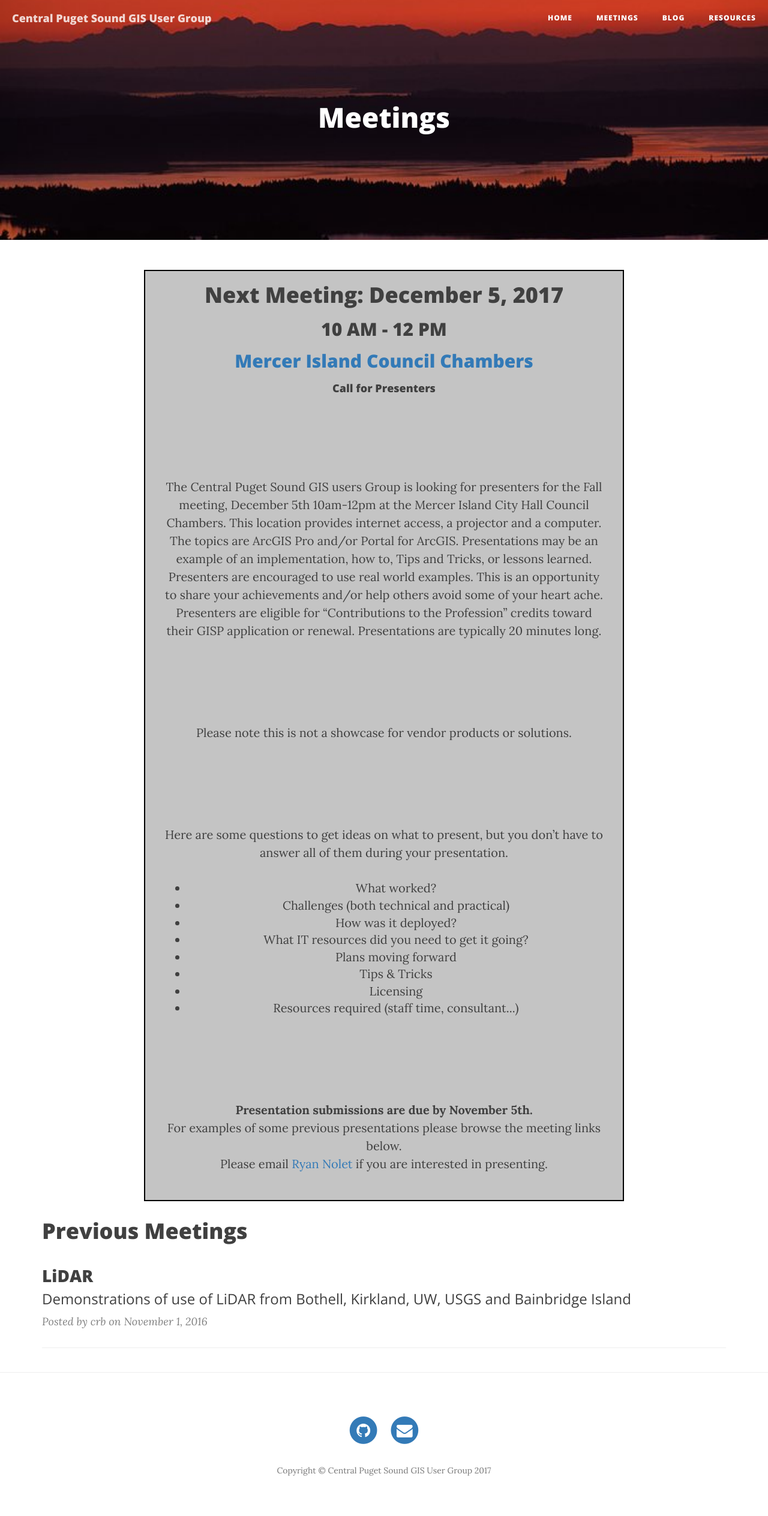
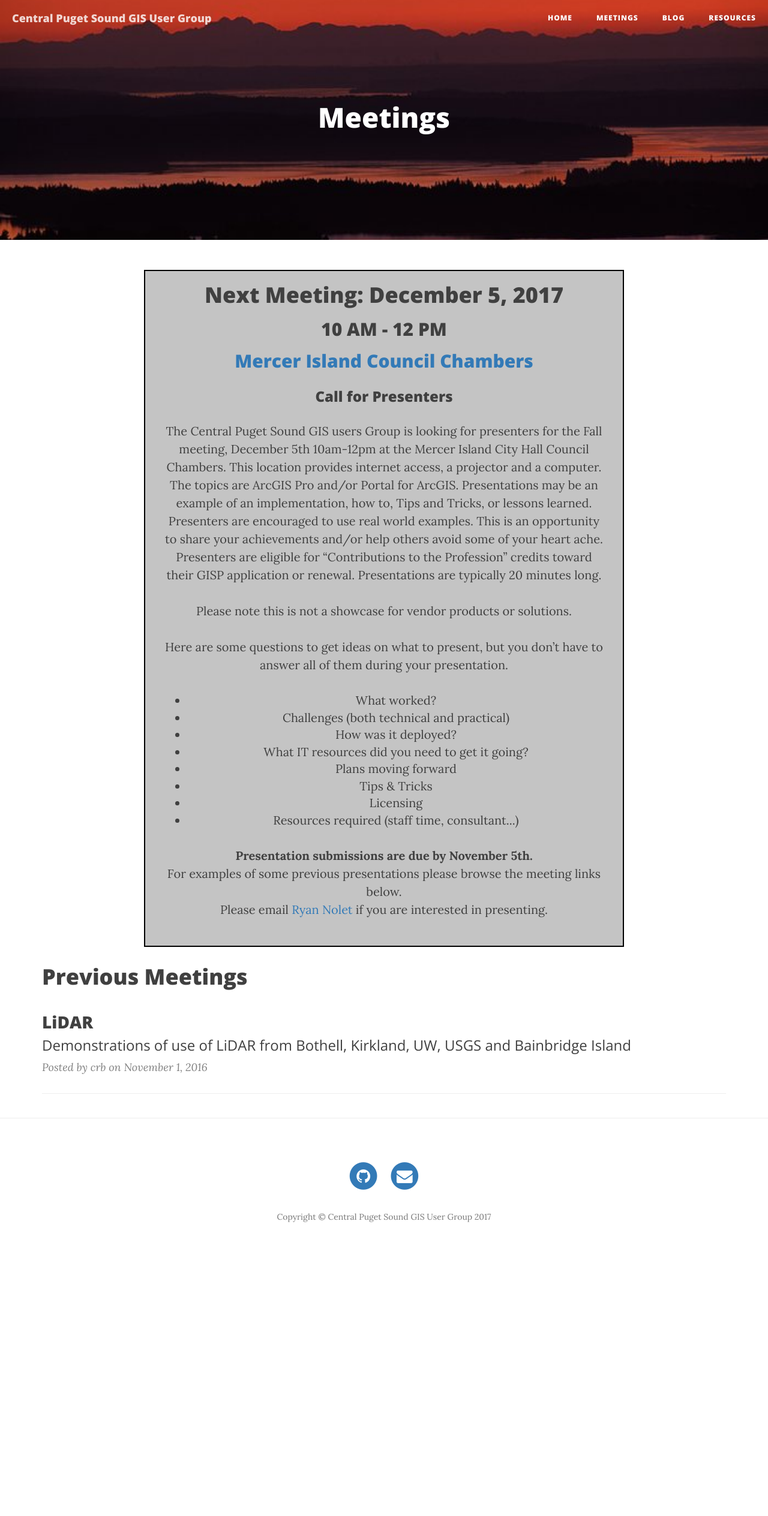
Before and after one commit to cpsgis/cpsgis.github.io, a Jekyll site: the page built from meetings/index.html, in a window 1280 px wide. Shown: the whole page at 60% size. Built offline with Jekyll 4.4.1, drawn with Linux system fonts in a browser that asks for light colours; nearby versions of some CDN libraries; after the commit the page ends 2105 px from its top, so only the background shows below that.

Commit message:
fixed spacing issues

```diff
--- a/meetings/index.html
+++ b/meetings/index.html
@@ -34,17 +34,17 @@ paginate: 2
           -->
           <!-- SINGLE-COLUMN, used when topic(s) and/or presenters are not known, for announcements to get them! -->
           <div class="col-lg-12">
-            <h4>Call for Presenters</h4>
-            <p class="page-topic-narrative">
+            <h3>Call for Presenters</h3>
+            <p>
               The Central Puget Sound GIS users Group is looking for presenters for the Fall meeting, December 5th 10am-12pm at the Mercer Island City Hall Council Chambers. This location provides internet access, a projector and a computer.
               The topics are ArcGIS Pro and/or Portal for ArcGIS. Presentations may be an example of an implementation, how to, Tips and Tricks, or lessons learned. Presenters are encouraged to use real world examples. This is an opportunity to share
               your achievements and/or help others avoid some of your heart ache. Presenters are eligible for “Contributions to the Profession” credits toward their GISP application or renewal.
               Presentations are typically 20 minutes long.
             </p>
-            <p class="page-topic-narrative">
+            <p>
               Please note this is not a showcase for vendor products or solutions.
             </p>
-            <p class="page-topic-narrative">
+            <p>
               Here are some questions to get ideas on what to present, but you don’t have to answer all of them during your presentation.
               <ul>
                  <li>What worked?</li>
@@ -57,7 +57,7 @@ paginate: 2
                 <li>Resources required (staff time, consultant...)</li>
               </ul>
             </p>
-            <p class="page-topic-narrative">
+            <p>
               <strong>Presentation submissions are due by November 5th.</strong> <br/>
               For examples of some previous presentations please browse the meeting links below.<br/>
               Please email <a href="mailto:Rnolet@shorelinewa.gov">Ryan Nolet</a> if you are interested in presenting.
```
